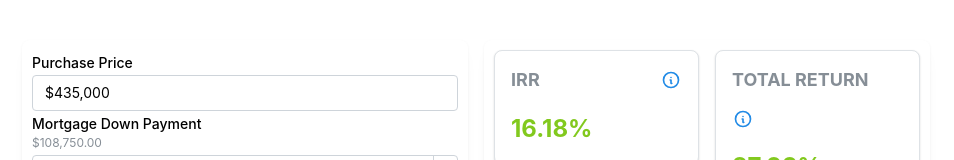
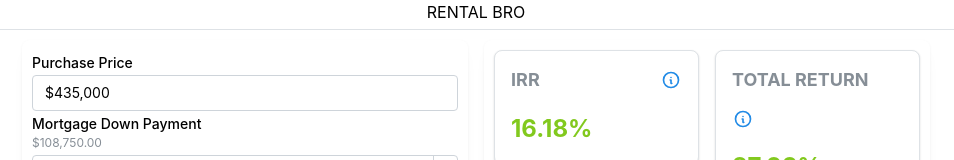
Before and after one commit to kkhimself/rentalbro, a React (Create React App) app: page / in a window 1280 px wide. Shown: the top 160 px of the page, without its empty margins (164-1118 px from the left). Built offline with nearby package versions, Linux system fonts and the light colour scheme.

Commit message:
Updated color indicator of total return

```diff
--- a/src/App.tsx
+++ b/src/App.tsx
@@ -5,7 +5,9 @@
   Grid,
   Paper,
   MantineProvider,
+  Center,
 } from "@mantine/core";
+import { useHeadroom } from '@mantine/hooks';
 import RentalProperty from "./models/RentalProperty";
 import PropertyVariables from "./components/PropertyVariables";
 import PropertyInsights from "./components/PropertyInsights";
@@ -13,6 +15,8 @@
 import "@mantine/core/styles.css";
 
 export default function App() {
+  const pinned = useHeadroom({ fixedAt: 60 });
+
   // Set default values
   const [rentalProperty, setRentalProperty] = React.useState<RentalProperty>(
     new RentalProperty(
@@ -43,8 +47,13 @@
     <MantineProvider>
       <div className="App">
         <Container>
-          <AppShell padding="xs" header={{ height: 30 }}>
-            <AppShell.Main>
+          <AppShell padding="xs" header={{ height: 30, collapsed: !pinned, offset: false }}>
+            <AppShell.Header>
+              <Center>
+                <div>RENTAL BRO</div>
+              </Center>
+            </AppShell.Header>
+            <AppShell.Main pt="40">
               <Grid>
                 <Grid.Col span={{ base: 12, md: 6 }}>
                   <Paper shadow="sm" p="xs" radius="md">
--- a/src/components/PropertyInsights.tsx
+++ b/src/components/PropertyInsights.tsx
@@ -30,8 +30,8 @@
         <Grid.Col span={{ base: 12, md: 6 }}>
           <Stat
             title="Total Return"
-            color={p.totalReturn > 0 ? "lime" : "orange"}
-            description="Total Return measures the overall profit or loss of an investment over a period, considering both income and appreciation, expressed as a percentage of the initial investment. It's a simple way to track growth. On the other hand, IRR takes into account the <b>timing</b> of cash flows, showing the average <b>annual</b> growth rate and helping to understand how quickly your investment is growing. While total return gives a broad picture, IRR provides a more precise measure of investment efficiency."
+            color={p.totalReturn > p.discountRateTotalReturn ? "lime" : "orange"}
+            description={`<p>Total Return measures the overall profit or loss of an investment over a period, considering both income and appreciation, expressed as a percentage of the initial investment. It's a simple way to track growth. On the other hand, IRR takes into account the <b>timing</b> of cash flows, showing the average <b>annual</b> growth rate and helping to understand how quickly your investment is growing. While total return gives a broad picture, IRR provides a more precise measure of investment efficiency.</p> <p>If the Total Return of the rental property exceeds the Total Return of your alternate investments (e.g. investing in the S&P 500), the rental property is a better investment. The Total Return of your alternate investment, over ${p.holdingPeriod} years, based on your discount rate, is ${(p.discountRateTotalReturn * 100).toFixed(2)}% </p>`}
             value={new Intl.NumberFormat("en-US", {
               style: "percent",
               minimumFractionDigits: 2,
--- a/src/models/RentalProperty.ts
+++ b/src/models/RentalProperty.ts
@@ -77,7 +77,14 @@
     // How long to keep the property
     public holdingPeriod: number; // Years
 
-    public discountRate: number; // Average long-term return of S&P 500
+    public discountRate: number; // Average annual return of S&P 500
+
+    /**
+     * Total return of S&P 500 over the holding period
+     */
+    get discountRateTotalReturn() {
+        return Math.pow(1 + this.discountRate / 100, this.holdingPeriod) - 1;
+    }
 
     // Sale of property
     // TODO: numberOfYears - 1?
```
